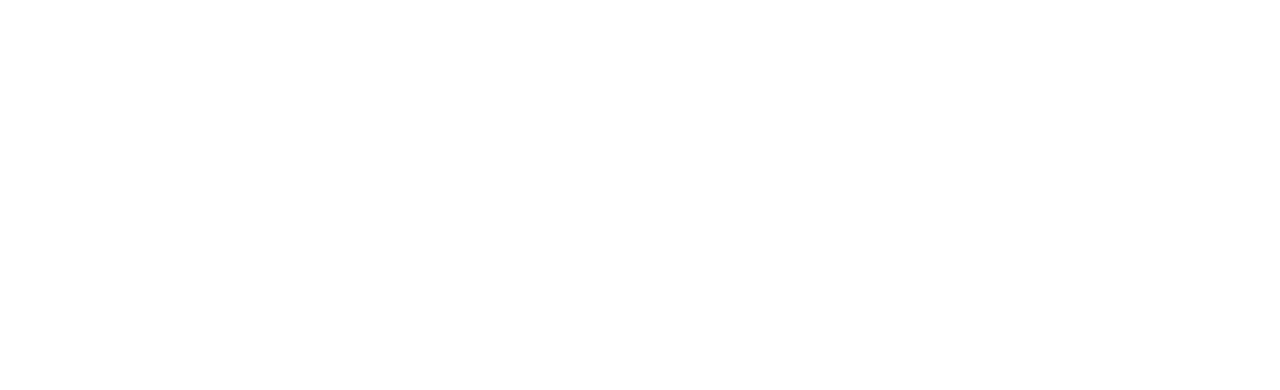
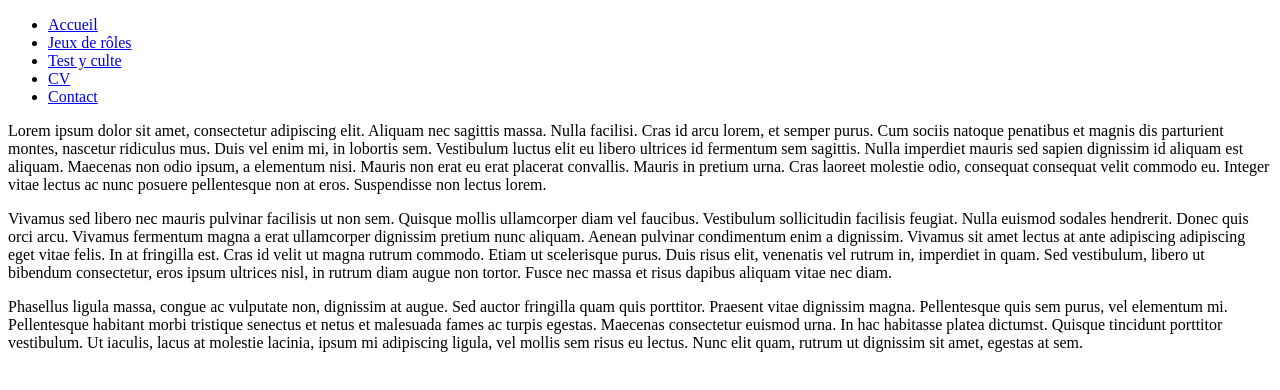
Before and after one commit to Math2m/bad-test, a plain HTML site: page index.html in a window 1280 px wide. Drawn offline with Linux system fonts and the light colour scheme.

Commit message:
Ajout d'une ossature générale pour le site, dans l'index.

```diff
--- a/index.html
+++ b/index.html
@@ -8,16 +8,54 @@
 
         <link rel="stylesheet" href="style.css" />
 
-        <title></title>
+        <title>Bad-test - Le site de test pour l'autoformation PHP/Mysql/JS</title>
 
     </head>
+    <body>
+        <div id="page">
+
+            <header>
+
+                <nav>
+
+                    <ul>
+
+                        <li><a href="#">Accueil</a></li>
+
+                        <li><a href="#">Jeux de rôles</a></li>
+
+						<li><a href="#">Test y culte</a></li>
+
+                        <li><a href="#">CV</a></li>
+
+                        <li><a href="#">Contact</a></li>
+
+                    </ul>
+
+                </nav>
+
+            </header>
+
+            <section>
+
+                <article>
+
+                    <p>Lorem ipsum dolor sit amet, consectetur adipiscing elit. Aliquam nec sagittis massa. Nulla facilisi. Cras id arcu lorem, et semper purus. Cum sociis natoque penatibus et magnis dis parturient montes, nascetur ridiculus mus. Duis vel enim mi, in lobortis sem. Vestibulum luctus elit eu libero ultrices id fermentum sem sagittis. Nulla imperdiet mauris sed sapien dignissim id aliquam est aliquam. Maecenas non odio ipsum, a elementum nisi. Mauris non erat eu erat placerat convallis. Mauris in pretium urna. Cras laoreet molestie odio, consequat consequat velit commodo eu. Integer vitae lectus ac nunc posuere pellentesque non at eros. Suspendisse non lectus lorem.</p>
+                    <p>Vivamus sed libero nec mauris pulvinar facilisis ut non sem. Quisque mollis ullamcorper diam vel faucibus. Vestibulum sollicitudin facilisis feugiat. Nulla euismod sodales hendrerit. Donec quis orci arcu. Vivamus fermentum magna a erat ullamcorper dignissim pretium nunc aliquam. Aenean pulvinar condimentum enim a dignissim. Vivamus sit amet lectus at ante adipiscing adipiscing eget vitae felis. In at fringilla est. Cras id velit ut magna rutrum commodo. Etiam ut scelerisque purus. Duis risus elit, venenatis vel rutrum in, imperdiet in quam. Sed vestibulum, libero ut bibendum consectetur, eros ipsum ultrices nisl, in rutrum diam augue non tortor. Fusce nec massa et risus dapibus aliquam vitae nec diam.</p>
+                    <p>Phasellus ligula massa, congue ac vulputate non, dignissim at augue. Sed auctor fringilla quam quis porttitor. Praesent vitae dignissim magna. Pellentesque quis sem purus, vel elementum mi. Pellentesque habitant morbi tristique senectus et netus et malesuada fames ac turpis egestas. Maecenas consectetur euismod urna. In hac habitasse platea dictumst. Quisque tincidunt porttitor vestibulum. Ut iaculis, lacus at molestie lacinia, ipsum mi adipiscing ligula, vel mollis sem risus eu lectus. Nunc elit quam, rutrum ut dignissim sit amet, egestas at sem.</p>
+                </article>
+
+                <aside>
+
+                </aside>
+
+            </section>
 
 
+            <footer>
 
-    <body>
+            </footer>
 
-
-
+        </div>
     </body>
-
 </html>
```
